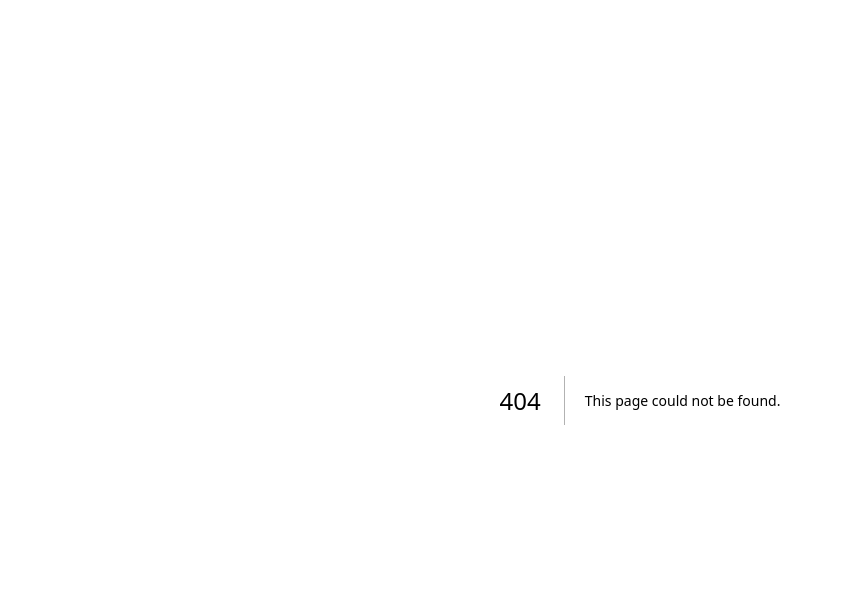
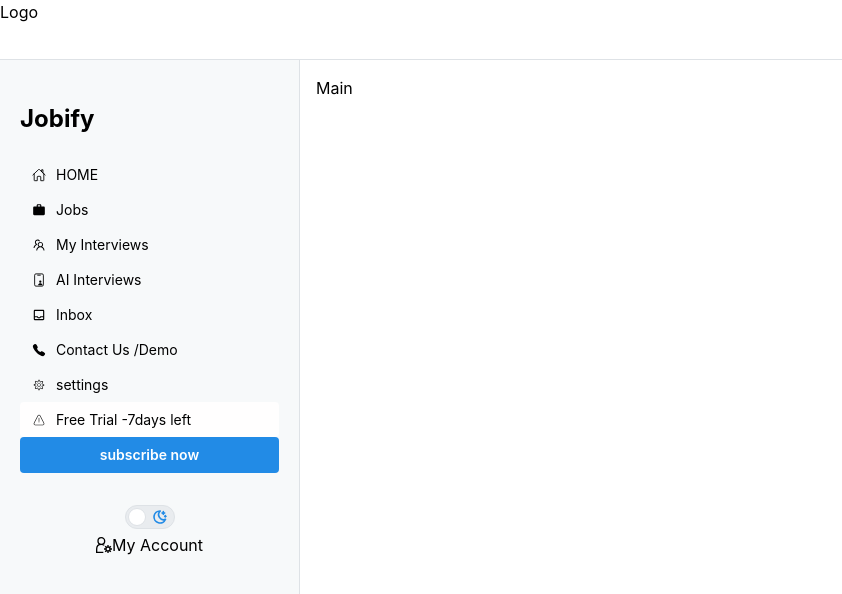
Before and after one commit to shaimaaalbanna/jobify.ai, a Next.js app: page /Employee in a window 1280 px wide. Before the commit this address had no page. Shown: the top 594 px of the page, without its empty margins (0-842 px from the left). Built offline with nearby package versions, Linux system fonts and the light colour scheme.

Commit message:
add jobifyyousef

```diff
--- /dev/null
+++ b/app/(app)/Employee/page.tsx
@@ -0,0 +1,89 @@
+"use client"
+import React from 'react'
+import { AppShell, Burger,rem, Button, Menu, useMantineTheme, Space, Flex, Switch } from '@mantine/core';
+import { useDisclosure } from '@mantine/hooks';
+import { MdOutlineInbox, MdOutlineWork } from "react-icons/md";
+import { IoCall, IoIdCardOutline } from "react-icons/io5";
+import { CiWarning } from "react-icons/ci";
+import { CiSettings } from "react-icons/ci";
+import { IconSun, IconMoonStars  } from '@tabler/icons-react';
+import { AiOutlineTeam } from "react-icons/ai";
+
+import { IoHomeOutline } from "react-icons/io5";
+import { GrUserSettings } from 'react-icons/gr';
+
+function page() {
+    const [opened, { toggle }] = useDisclosure();
+    const theme = useMantineTheme();
+
+    const sunIcon = (
+      <IconSun
+        style={{ width: rem(16), height: rem(16) }}
+        stroke={2.5}
+        color={theme.colors.gray[4]}
+      />
+    );
+
+    const moonIcon = (
+      <IconMoonStars
+        style={{ width: rem(16), height: rem(16) }}
+        stroke={2.5}
+        color={theme.colors.blue[6]}
+      />
+    );
+
+ return (
+    <AppShell
+      header={{ height: 60 }}
+      navbar={{
+        width: 300,
+        breakpoint: 'sm',
+        collapsed: { mobile: !opened },
+      }}
+      padding="md"
+    >
+      <AppShell.Header>
+        <Burger
+          opened={opened}
+          onClick={toggle}
+          hiddenFrom="sm"
+          size="sm"
+        />
+        <div>Logo</div>
+      </AppShell.Header>
+
+      <AppShell.Navbar p="lg" bg={'#F7F9FA'}>
+        <h1>Jobify</h1>
+        <Menu>
+
+<Menu.Item leftSection={<IoHomeOutline />}>HOME</Menu.Item>
+<Menu.Item leftSection={<MdOutlineWork />}>Jobs</Menu.Item>
+<Menu.Item leftSection={<AiOutlineTeam />}>My Interviews</Menu.Item>
+<Menu.Item leftSection={<IoIdCardOutline />}>AI Interviews</Menu.Item>
+<Menu.Item leftSection={<MdOutlineInbox />}>Inbox</Menu.Item>
+<Menu.Item leftSection={<IoCall />}>Contact Us /Demo</Menu.Item>
+<Menu.Item leftSection={<CiSettings />}>settings</Menu.Item>
+<Menu.Item leftSection={<CiWarning />} bg={'#FFFEFE'}>Free Trial -7days left</Menu.Item>
+
+</Menu>
+<Button>subscribe now</Button>
+<Space h="xl" />
+      <Flex justify={'center'} align={'center'}>
+      <Switch  size="md" color="dark.4" onLabel={sunIcon} offLabel={moonIcon} />
+      </Flex>
+      <Flex justify={'center'} align={'center'}>
+      <Space h="xl" />
+      <Menu > <GrUserSettings />My Account</Menu>
+      </Flex>
+      </AppShell.Navbar>
+
+      <AppShell.Main>Main</AppShell.Main>
+
+
+
+
+    </AppShell>
+  );
+}
+
+export default page
--- a/package.json
+++ b/package.json
@@ -11,9 +11,12 @@
   "dependencies": {
     "@mantine/core": "7.11.2",
     "@mantine/hooks": "7.11.2",
+    "@tabler/icons-react": "^3.11.0",
     "next": "14.2.4",
+    "prop-types": "^15.8.1",
     "react": "18.3.1",
-    "react-dom": "18.3.1"
+    "react-dom": "18.3.1",
+    "react-icons": "^5.2.1"
   },
   "devDependencies": {
     "@types/node": "20.14.8",
```
Also changed, not shown: app/(app)/HR/page.tsx (added, +93 -0 lines), 2 other files (tests, documents, lock files or other folders).
